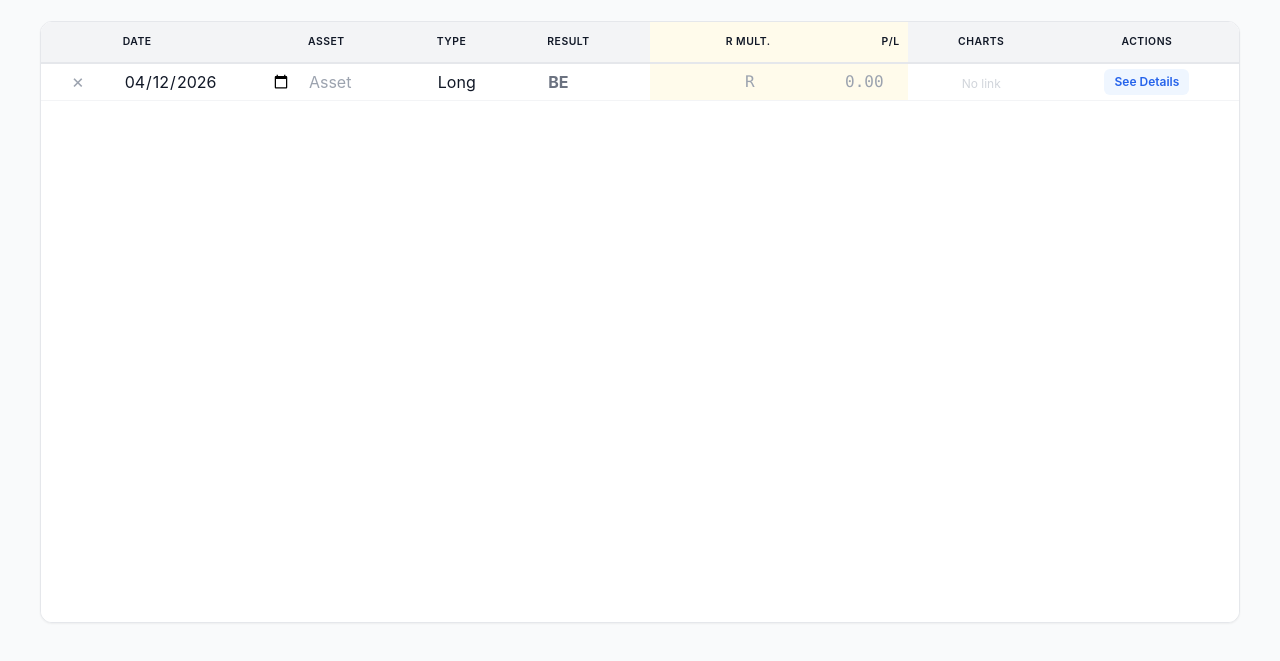
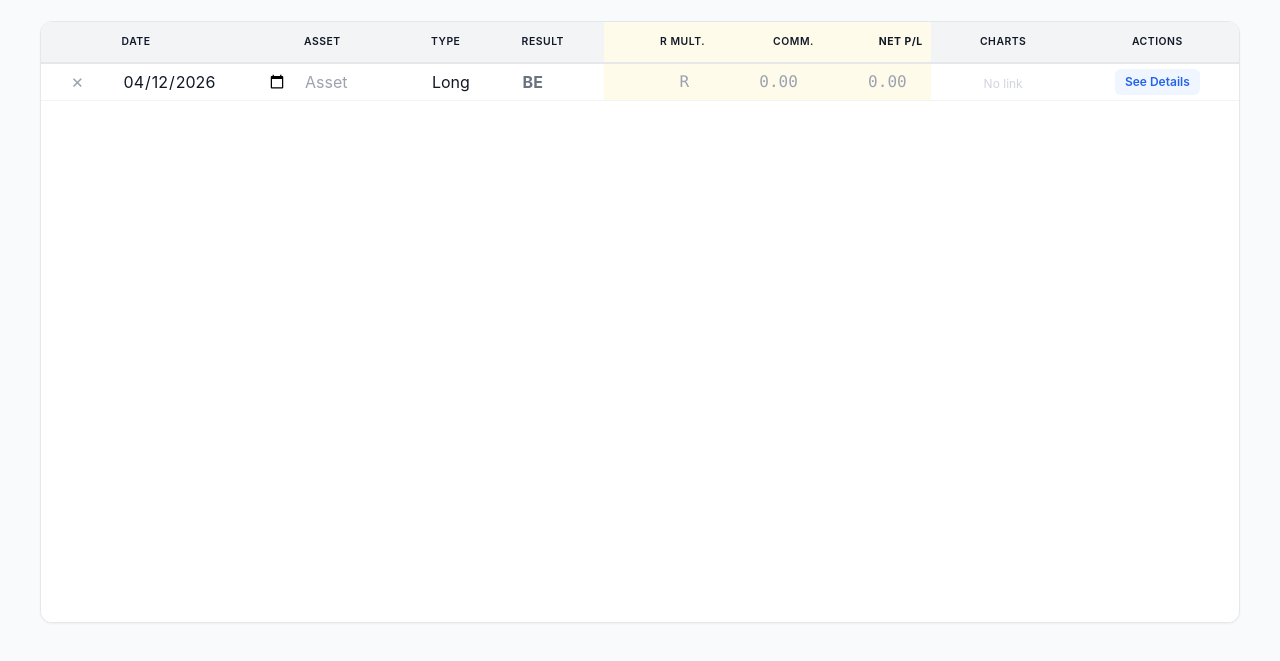
Before and after one commit to AlgoNeel/MyTrades, a plain HTML site: page index.html in a window 1280 px wide. Shown: the part 93-754 px from the top of the page. Drawn offline with nearby package versions, Linux system fonts and the light colour scheme.

Commit message:
Update index.html

```diff
--- a/index.html
+++ b/index.html
@@ -48,7 +48,7 @@
             border-collapse: separate;
             border-spacing: 0;
             width: 100%;
-            min-width: 800px;
+            min-width: 900px;
         }
 
         @media (max-width: 640px) {
@@ -274,12 +274,13 @@
                             <th class="w-16 text-center"></th>
                             <th class="text-left w-32">Date</th>
                             <th class="text-left w-28">Asset</th>
-                            <th class="text-left w-24">Type</th>
-                            <th class="text-left w-24">Result</th>
-                            <th class="text-right w-28 bg-amber-50">R Mult.</th>
-                            <th class="text-right w-28 bg-amber-50">P/L</th>
+                            <th class="text-left w-20">Type</th>
+                            <th class="text-left w-20">Result</th>
+                            <th class="text-right w-24 bg-amber-50">R Mult.</th>
+                            <th class="text-right w-24 bg-amber-50">Comm.</th>
+                            <th class="text-right w-24 bg-amber-50 font-bold">Net P/L</th>
                             <th class="text-center w-32">Charts</th>
-                            <th class="text-center w-40">Actions</th>
+                            <th class="text-center w-36">Actions</th>
                         </tr>
                     </thead>
                     <tbody id="tableBody"></tbody>
@@ -293,7 +294,7 @@
         const CAPITAL_KEY = 'trading_journal_capital';
 
         let trades = JSON.parse(localStorage.getItem(STORAGE_KEY)) || [
-            { id: Date.now(), date: new Date().toISOString().split('T')[0], asset: '', type: 'Long', setup: '', chart: '', entry: '', sl: '', tp: '', size: '', exit: '', result: 'BE', r_multiple: '', pnl: '' }
+            { id: Date.now(), date: new Date().toISOString().split('T')[0], asset: '', type: 'Long', setup: '', chart: '', entry: '', sl: '', tp: '', size: '', exit: '', result: 'BE', r_multiple: '', pnl: '', commission: '' }
         ];
         let initialCapital = parseFloat(localStorage.getItem(CAPITAL_KEY)) || 0;
         let tradeIdPendingDelete = null;
@@ -358,7 +359,7 @@
             localStorage.removeItem(CAPITAL_KEY);
 
             // Reset to default
-            trades = [{ id: Date.now(), date: new Date().toISOString().split('T')[0], asset: '', type: 'Long', setup: '', chart: '', entry: '', sl: '', tp: '', size: '', exit: '', result: 'BE', r_multiple: '', pnl: '' }];
+            trades = [{ id: Date.now(), date: new Date().toISOString().split('T')[0], asset: '', type: 'Long', setup: '', chart: '', entry: '', sl: '', tp: '', size: '', exit: '', result: 'BE', r_multiple: '', pnl: '', commission: '' }];
             initialCapital = 0;
 
             updateSyncUI(false);
@@ -409,11 +410,11 @@
             const trade = trades.find(t => t.id === id);
             if (trade) {
                 trade[field] = value;
-                if (field === 'pnl' || field === 'result') {
+                if (field === 'pnl' || field === 'result' || field === 'commission') {
                     calculateTotalBalance();
                     const pnlInput = document.getElementById(`pnl-${id}`);
                     if(pnlInput) {
-                        const val = parseFloat(value);
+                        const val = parseFloat(trade.pnl || 0) - parseFloat(trade.commission || 0);
                         pnlInput.className = `font-mono text-right ${val > 0 ? 'text-green-600 font-bold' : (val < 0 ? 'text-red-600 font-bold' : 'text-gray-400')}`;
                     }
                 }
@@ -429,7 +430,7 @@
         }
 
         function addRow() {
-            const newTrade = { id: Date.now(), date: new Date().toISOString().split('T')[0], asset: '', type: 'Long', setup: '', chart: '', entry: '', sl: '', tp: '', size: '', exit: '', result: 'BE', r_multiple: '', pnl: '' };
+            const newTrade = { id: Date.now(), date: new Date().toISOString().split('T')[0], asset: '', type: 'Long', setup: '', chart: '', entry: '', sl: '', tp: '', size: '', exit: '', result: 'BE', r_multiple: '', pnl: '', commission: '' };
             trades.unshift(newTrade);
             render();
             save();
@@ -498,9 +499,13 @@
         }
 
         function calculateTotalBalance() {
-            let totalPL = 0;
-            trades.forEach(t => { if(!isNaN(parseFloat(t.pnl))) totalPL += parseFloat(t.pnl); });
-            const currentBalance = initialCapital + totalPL;
+            let totalNetPL = 0;
+            trades.forEach(t => {
+                const pnl = parseFloat(t.pnl) || 0;
+                const commission = parseFloat(t.commission) || 0;
+                totalNetPL += (pnl - commission);
+            });
+            const currentBalance = initialCapital + totalNetPL;
             const display = document.getElementById('currentBalance');
             display.innerText = currentBalance.toLocaleString(undefined, { minimumFractionDigits: 2, maximumFractionDigits: 2 });
             display.className = `font-bold ${currentBalance >= initialCapital ? 'text-green-600' : 'text-red-600'}`;
@@ -512,8 +517,11 @@
             tbody.innerHTML = '';
 
             trades.forEach(trade => {
-                const pnlVal = parseFloat(trade.pnl);
-                const pnlClass = pnlVal > 0 ? 'text-green-600 font-bold' : (pnlVal < 0 ? 'text-red-600 font-bold' : 'text-gray-400');
+                const grossPnl = parseFloat(trade.pnl) || 0;
+                const commission = parseFloat(trade.commission) || 0;
+                const netPnl = grossPnl - commission;
+
+                const pnlClass = netPnl > 0 ? 'text-green-600 font-bold' : (netPnl < 0 ? 'text-red-600 font-bold' : 'text-gray-400');
                 const resultClass = trade.result === 'Win' ? 'win-text' : (trade.result === 'Loss' ? 'loss-text' : 'be-text');
 
                 const mainRow = document.createElement('tr');
@@ -524,6 +532,7 @@
                     <td><select onchange="updateTrade(${trade.id}, 'type', this.value)"><option value="Long" ${trade.type==='Long'?'selected':''}>Long</option><option value="Short" ${trade.type==='Short'?'selected':''}>Short</option></select></td>
                     <td><select class="${resultClass} font-bold" onchange="updateTrade(${trade.id}, 'result', this.value); this.className=this.value==='Win'?'win-text font-bold':(this.value==='Loss'?'loss-text font-bold':'be-text font-bold')"><option value="Win" ${trade.result==='Win'?'selected':''}>Win</option><option value="Loss" ${trade.result==='Loss'?'selected':''}>Loss</option><option value="BE" ${trade.result==='BE'?'selected':''}>BE</option></select></td>
                     <td class="bg-amber-50"><input type="number" step="any" class="text-right font-mono" placeholder="R" value="${trade.r_multiple}" onchange="updateTrade(${trade.id}, 'r_multiple', this.value)"></td>
+                    <td class="bg-amber-50"><input type="number" step="any" class="text-right font-mono text-gray-500" placeholder="0.00" value="${trade.commission || ''}" onchange="updateTrade(${trade.id}, 'commission', this.value); render()"></td>
                     <td class="bg-amber-50"><input id="pnl-${trade.id}" type="number" step="any" class="text-right font-mono ${pnlClass}" placeholder="0.00" value="${trade.pnl}" onchange="updateTrade(${trade.id}, 'pnl', this.value)"></td>
                     <td class="text-center">${trade.chart ? `<a href="${trade.chart}" target="_blank" class="text-blue-500 underline text-xs">View Chart</a>` : `<span class="text-gray-300 text-xs">No link</span>`}</td>
                     <td class="text-center"><button id="btn-${trade.id}" onclick="toggleDetails(${trade.id})" class="btn-action btn-details">See Details</button></td>
@@ -533,7 +542,7 @@
                 detailRow.id = `details-${trade.id}`;
                 detailRow.className = 'details-row';
                 detailRow.innerHTML = `
-                    <td colspan="9">
+                    <td colspan="10">
                         <div class="details-grid">
                             <div class="detail-item"><label>Setup Name</label><input type="text" value="${trade.setup}" onchange="updateTrade(${trade.id}, 'setup', this.value)"></div>
                             <div class="detail-item"><label>Chart URL</label><input type="text" value="${trade.chart}" placeholder="Link" onchange="updateTrade(${trade.id}, 'chart', this.value); render()"></div>
@@ -542,6 +551,7 @@
                             <div class="detail-item"><label>Take Profit</label><input type="number" step="any" value="${trade.tp}" onchange="updateTrade(${trade.id}, 'tp', this.value)"></div>
                             <div class="detail-item"><label>Position Size</label><input type="number" step="any" value="${trade.size}" placeholder="Risk" onchange="updateTrade(${trade.id}, 'size', this.value)"></div>
                             <div class="detail-item"><label>Exit Price</label><input type="number" step="any" value="${trade.exit}" onchange="updateTrade(${trade.id}, 'exit', this.value)"></div>
+                            <div class="detail-item"><label>Broker Fee</label><input type="number" step="any" value="${trade.commission || ''}" placeholder="0.00" onchange="updateTrade(${trade.id}, 'commission', this.value); render()"></div>
                         </div>
                     </td>
                 `;
```
